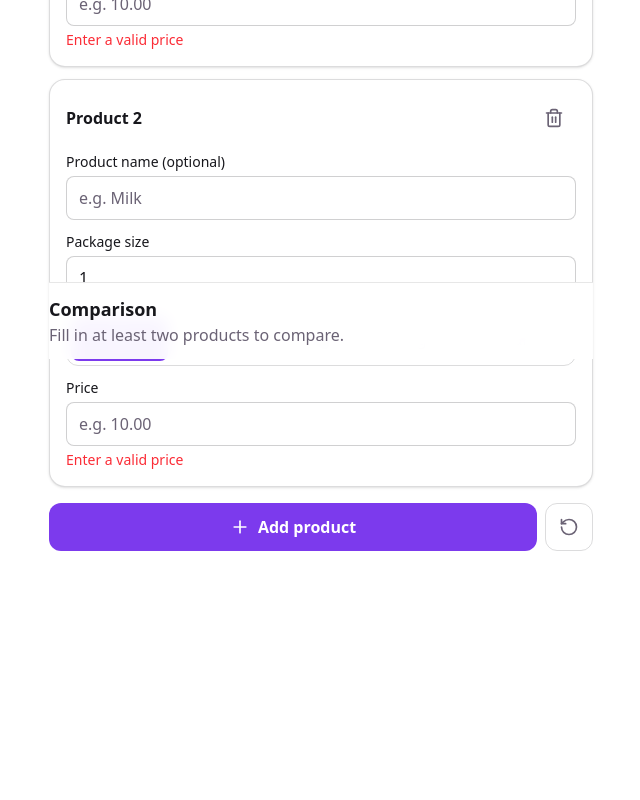
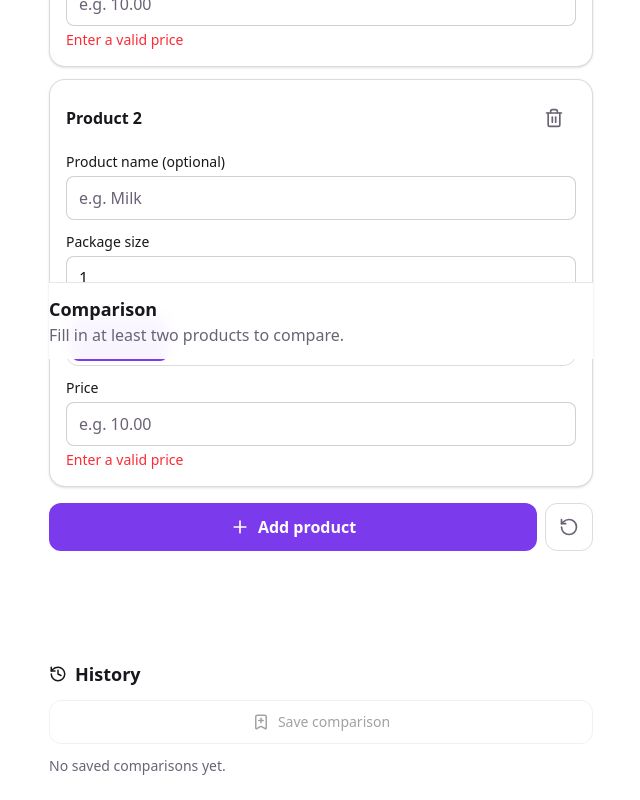
Before and after one commit to devmourao/prices, a React (Vite) app: page / in a window 1280 px wide. Shown: the part 441-1241 px from the top of the page, without its empty margins (319-959 px from the left). Before the commit the page ends 1109 px from the top, so only its background shows below. Built offline with nearby package versions, Linux system fonts and the light colour scheme.

Commit message:
feat(CB-18): add local comparison history with restore

```diff
--- a/src/features/calculator/CalculatorPage.tsx
+++ b/src/features/calculator/CalculatorPage.tsx
@@ -2,6 +2,7 @@ import { useTranslation } from 'react-i18next'
 import { Plus, RotateCcw } from 'lucide-react'
 import { useCalculatorActions, useProducts } from './hooks/useCalculator'
 import { ProductCard } from './components/ProductCard'
+import { HistoryPanel } from './components/HistoryPanel'
 import { ResultsList } from './components/ResultsList'
 import { LanguageToggle } from '../../components/ui/LanguageToggle'
 import { ThemeToggle } from '../../components/ui/ThemeToggle'
@@ -60,6 +61,8 @@ export function CalculatorPage() {
       <div className="sticky bottom-0 border-t border-fg/10 bg-bg/95 py-3 backdrop-blur">
         <ResultsList />
       </div>
+
+      <HistoryPanel />
     </div>
   )
 }
--- /dev/null
+++ b/src/features/calculator/components/HistoryPanel.tsx
@@ -0,0 +1,139 @@
+import { useTranslation } from 'react-i18next'
+import { BookmarkPlus, History, RotateCcw, Trash2 } from 'lucide-react'
+import { useProducts } from '../hooks/useCalculator'
+import { rank, type PricedEntry } from '../lib/units'
+import { useHistoryEntries, useHistoryStore } from '../store/historyStore'
+
+/**
+ * Local comparison history. Snapshots live in localStorage only:
+ * save the current comparison, restore it later, or wipe everything.
+ */
+export function HistoryPanel() {
+  const { t, i18n } = useTranslation()
+  const products = useProducts()
+  const entries = useHistoryEntries()
+  const saveSnapshot = useHistoryStore((state) => state.saveSnapshot)
+  const restoreSnapshot = useHistoryStore((state) => state.restoreSnapshot)
+  const removeSnapshot = useHistoryStore((state) => state.removeSnapshot)
+  const clearHistory = useHistoryStore((state) => state.clearHistory)
+
+  const comparableCount = products.filter(
+    (product) => product.price > 0 && product.quantity > 0,
+  ).length
+  const locale = i18n.language === 'pt-BR' ? 'pt-BR' : 'en'
+
+  return (
+    <section aria-labelledby="history-title" className="flex flex-col gap-3">
+      <div className="flex items-center justify-between gap-2">
+        <h2 id="history-title" className="flex items-center gap-2 text-lg font-semibold text-fg">
+          <History size={18} aria-hidden="true" />
+          {t('calculator.history.title')}
+        </h2>
+        {entries.length > 0 && (
+          <button
+            type="button"
+            onClick={clearHistory}
+            className="min-h-[44px] rounded-lg px-3 text-sm text-muted transition-colors hover:text-fg focus-visible:outline-2 focus-visible:outline-offset-2 focus-visible:outline-accent"
+          >
+            {t('calculator.history.clear')}
+          </button>
+        )}
+      </div>
+
+      <button
+        type="button"
+        disabled={comparableCount < 2}
+        onClick={() => saveSnapshot(products)}
+        className="flex min-h-[44px] items-center justify-center gap-2 rounded-xl border border-fg/15 px-4 text-sm font-medium text-fg transition-colors hover:border-fg/30 focus-visible:outline-2 focus-visible:outline-offset-2 focus-visible:outline-accent disabled:cursor-not-allowed disabled:opacity-40"
+      >
+        <BookmarkPlus size={18} aria-hidden="true" />
+        {t('calculator.history.save')}
+      </button>
+
+      {entries.length === 0 ? (
+        <p className="text-sm text-muted">{t('calculator.history.empty')}</p>
+      ) : (
+        <ol className="flex flex-col gap-2">
+          {entries.map((entry) => (
+            <HistoryRow
+              key={entry.id}
+              createdAt={entry.createdAt}
+              productCount={entry.products.length}
+              winnerName={winnerOf(entry.products)}
+              locale={locale}
+              onRestore={() => restoreSnapshot(entry.id)}
+              onRemove={() => removeSnapshot(entry.id)}
+            />
+          ))}
+        </ol>
+      )}
+    </section>
+  )
+}
+
+function winnerOf(products: readonly PricedEntry[]): string | null {
+  try {
+    const ranked = rank(products)
+    return ranked.length > 0 ? ranked[0].label : null
+  } catch {
+    return null
+  }
+}
+
+interface HistoryRowProps {
+  readonly createdAt: string
+  readonly productCount: number
+  readonly winnerName: string | null
+  readonly locale: string
+  readonly onRestore: () => void
+  readonly onRemove: () => void
+}
+
+function HistoryRow({
+  createdAt,
+  productCount,
+  winnerName,
+  locale,
+  onRestore,
+  onRemove,
+}: HistoryRowProps) {
+  const { t } = useTranslation()
+  const when = new Intl.DateTimeFormat(locale, {
+    dateStyle: 'short',
+    timeStyle: 'short',
+  }).format(new Date(createdAt))
+  return (
+    <li className="flex items-center justify-between gap-2 rounded-xl border border-fg/15 bg-bg p-3">
+      <div className="flex flex-col gap-0.5">
+        <span className="text-sm font-medium text-fg">
+          {t('calculator.history.summary', { count: productCount })}
+        </span>
+        <span className="text-xs text-muted">
+          {when}
+          {winnerName !== null && winnerName.trim() !== ''
+            ? ` • ${t('calculator.history.winner', { name: winnerName })}`
+            : ''}
+        </span>
+      </div>
+      <div className="flex items-center gap-1">
+        <button
+          type="button"
+          onClick={onRestore}
+          aria-label={t('calculator.history.restore')}
+          title={t('calculator.history.restore')}
+          className="flex min-h-[44px] min-w-[44px] items-center justify-center rounded-lg text-muted transition-colors hover:text-fg focus-visible:outline-2 focus-visible:outline-offset-2 focus-visible:outline-accent"
+        >
+          <RotateCcw size={18} aria-hidden="true" />
+        </button>
+        <button
+          type="button"
+          onClick={onRemove}
+          aria-label={t('calculator.history.remove')}
+          className="flex min-h-[44px] min-w-[44px] items-center justify-center rounded-lg text-muted transition-colors hover:text-fg focus-visible:outline-2 focus-visible:outline-offset-2 focus-visible:outline-accent"
+        >
+          <Trash2 size={18} aria-hidden="true" />
+        </button>
+      </div>
+    </li>
+  )
+}
--- /dev/null
+++ b/src/features/calculator/store/historyStore.ts
@@ -0,0 +1,65 @@
+import { create } from 'zustand'
+import { createJSONStorage, persist } from 'zustand/middleware'
+import { useCalculatorStore, type Product } from './calculatorStore'
+
+export interface HistoryEntry {
+  readonly id: string
+  /** ISO timestamp of when the snapshot was taken. */
+  readonly createdAt: string
+  readonly products: readonly Product[]
+}
+
+interface HistoryState {
+  readonly entries: readonly HistoryEntry[]
+  /** Snapshots the current comparison. Only meaningful ones (2+ comparable). Capped at 20. */
+  saveSnapshot: (products: readonly Product[]) => boolean
+  restoreSnapshot: (id: string) => boolean
+  removeSnapshot: (id: string) => void
+  clearHistory: () => void
+}
+
+const MAX_ENTRIES = 20
+
+function isComparable(product: Product): boolean {
+  return product.price > 0 && product.quantity > 0
+}
+
+export const useHistoryStore = create<HistoryState>()(
+  persist(
+    (set, get) => ({
+      entries: [],
+      saveSnapshot: (products) => {
+        if (products.filter(isComparable).length < 2) return false
+        const entry: HistoryEntry = {
+          id: crypto.randomUUID(),
+          createdAt: new Date().toISOString(),
+          products: products.map((product) => ({ ...product })),
+        }
+        set({ entries: [entry, ...get().entries].slice(0, MAX_ENTRIES) })
+        return true
+      },
+      restoreSnapshot: (id) => {
+        const entry = get().entries.find((candidate) => candidate.id === id)
+        if (!entry) return false
+        useCalculatorStore.setState({
+          products: entry.products.map((product) => ({ ...product })),
+        })
+        return true
+      },
+      removeSnapshot: (id) =>
+        set((state) => ({
+          entries: state.entries.filter((entry) => entry.id !== id),
+        })),
+      clearHistory: () => set({ entries: [] }),
+    }),
+    {
+      name: 'prices-history',
+      storage: createJSONStorage(() => localStorage),
+      partialize: (state) => ({ entries: state.entries }),
+    },
+  ),
+)
+
+export function useHistoryEntries() {
+  return useHistoryStore((state) => state.entries)
+}
--- a/src/i18n/locales/en.json
+++ b/src/i18n/locales/en.json
@@ -35,6 +35,17 @@
     "actions": {
       "addProduct": "Add product",
       "clearAll": "Clear all products"
+    },
+    "history": {
+      "title": "History",
+      "save": "Save comparison",
+      "clear": "Clear history",
+      "empty": "No saved comparisons yet.",
+      "summary": "{{count}} products",
+      "summary_one": "{{count}} product",
+      "winner": "Winner: {{name}}",
+      "restore": "Restore comparison",
+      "remove": "Remove saved comparison"
     }
   },
   "locale": {
--- a/src/i18n/locales/pt-BR.json
+++ b/src/i18n/locales/pt-BR.json
@@ -35,6 +35,17 @@
     "actions": {
       "addProduct": "Adicionar produto",
       "clearAll": "Limpar todos os produtos"
+    },
+    "history": {
+      "title": "Histórico",
+      "save": "Salvar comparativo",
+      "clear": "Limpar histórico",
+      "empty": "Nenhum comparativo salvo ainda.",
+      "summary": "{{count}} produtos",
+      "summary_one": "{{count}} produto",
+      "winner": "Vencedor: {{name}}",
+      "restore": "Restaurar comparativo",
+      "remove": "Remover comparativo salvo"
     }
   },
   "locale": {
```
